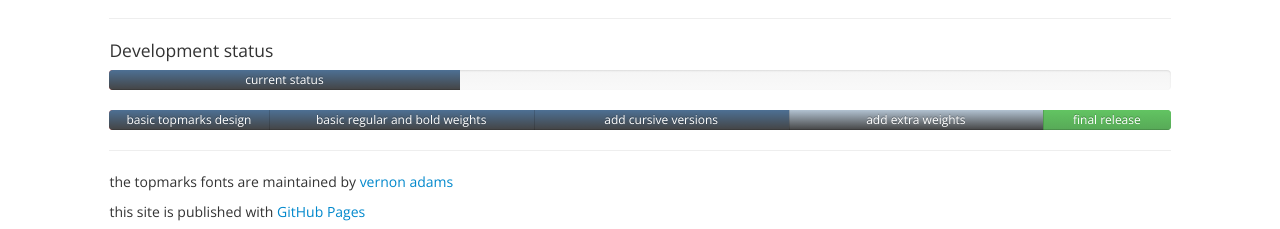
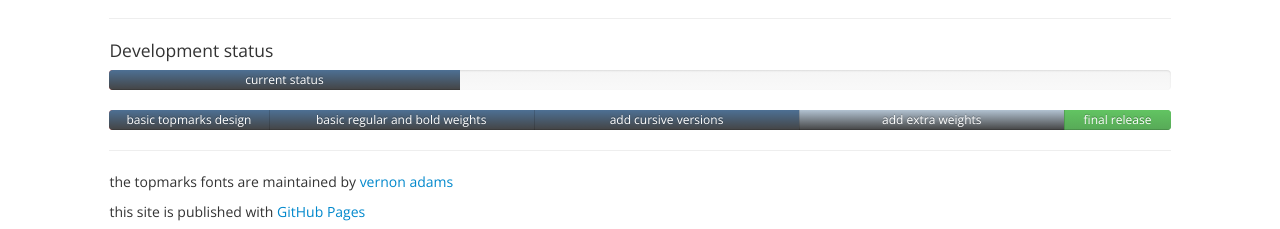
Before and after one commit to vernnobile/topmarks, a Jekyll site: the page built from index.html, in a window 1280 px wide. Shown: the part 713-942 px from the top of the page. Built offline with Jekyll 4.4.1, drawn with Linux system fonts in a browser that asks for light colours; some web fonts are replaced.

Commit message:
Update roadmap.html

```diff
--- a/_includes/roadmap.html
+++ b/_includes/roadmap.html
@@ -6,9 +6,9 @@
 <div class="progress">
   <div class="bar bar-danger" style="width: 15%;">basic topmarks design</div>
   <div class="bar bar-danger" style="width: 25%;">basic regular and bold weights</div>
-  <div class="bar bar-warning" style="width: 24%;">add cursive versions</div>
-    <div class="bar bar-info" style="width: 24%;">add extra weights</div>
-  <div class="bar bar-success" style="width: 12%;">final release</div>
+  <div class="bar bar-warning" style="width: 25%;">add cursive versions</div>
+    <div class="bar bar-info" style="width: 25%;">add extra weights</div>
+  <div class="bar bar-success" style="width: 10%;">final release</div>
 </div>
 
 </div>
```
